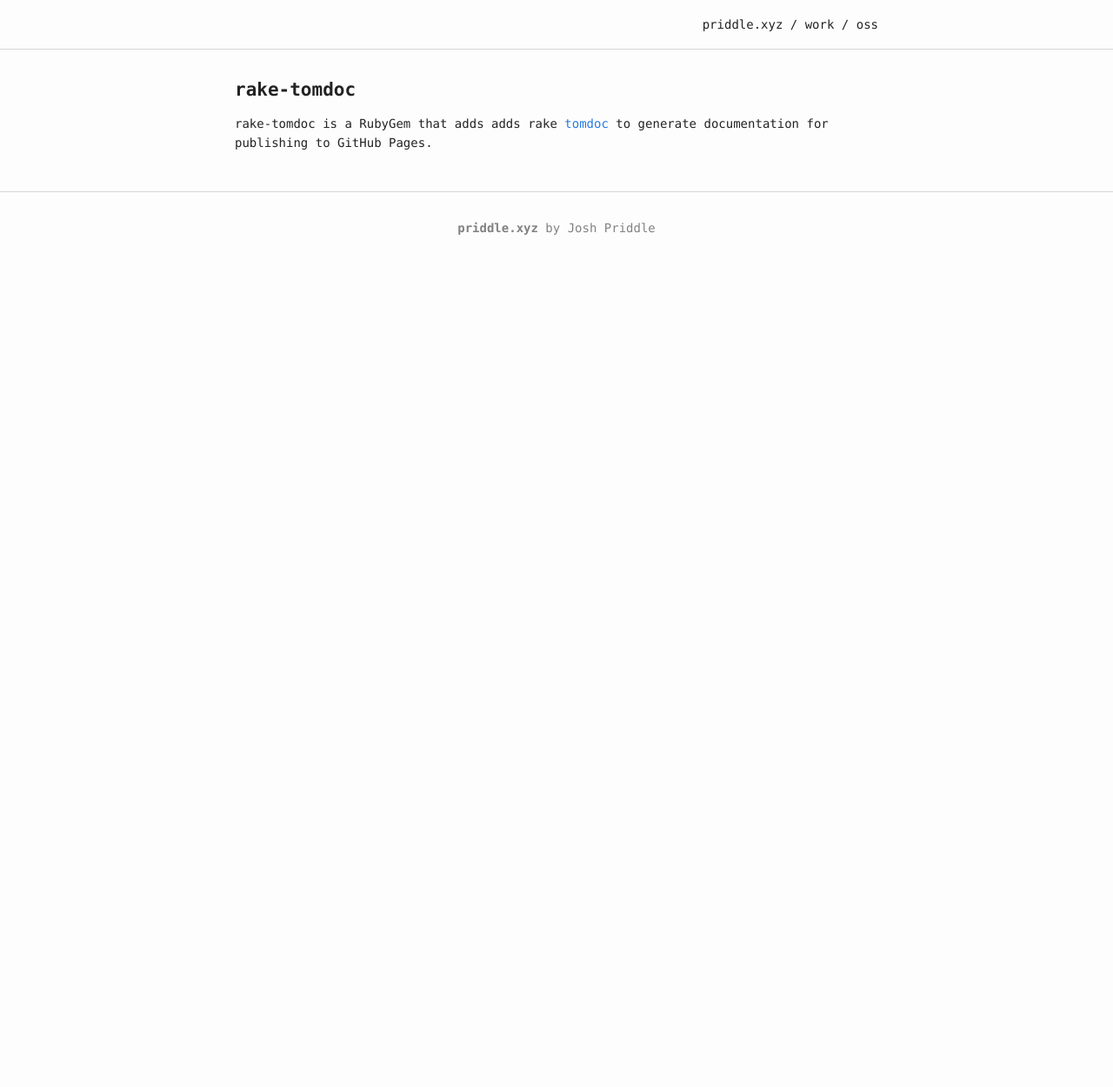
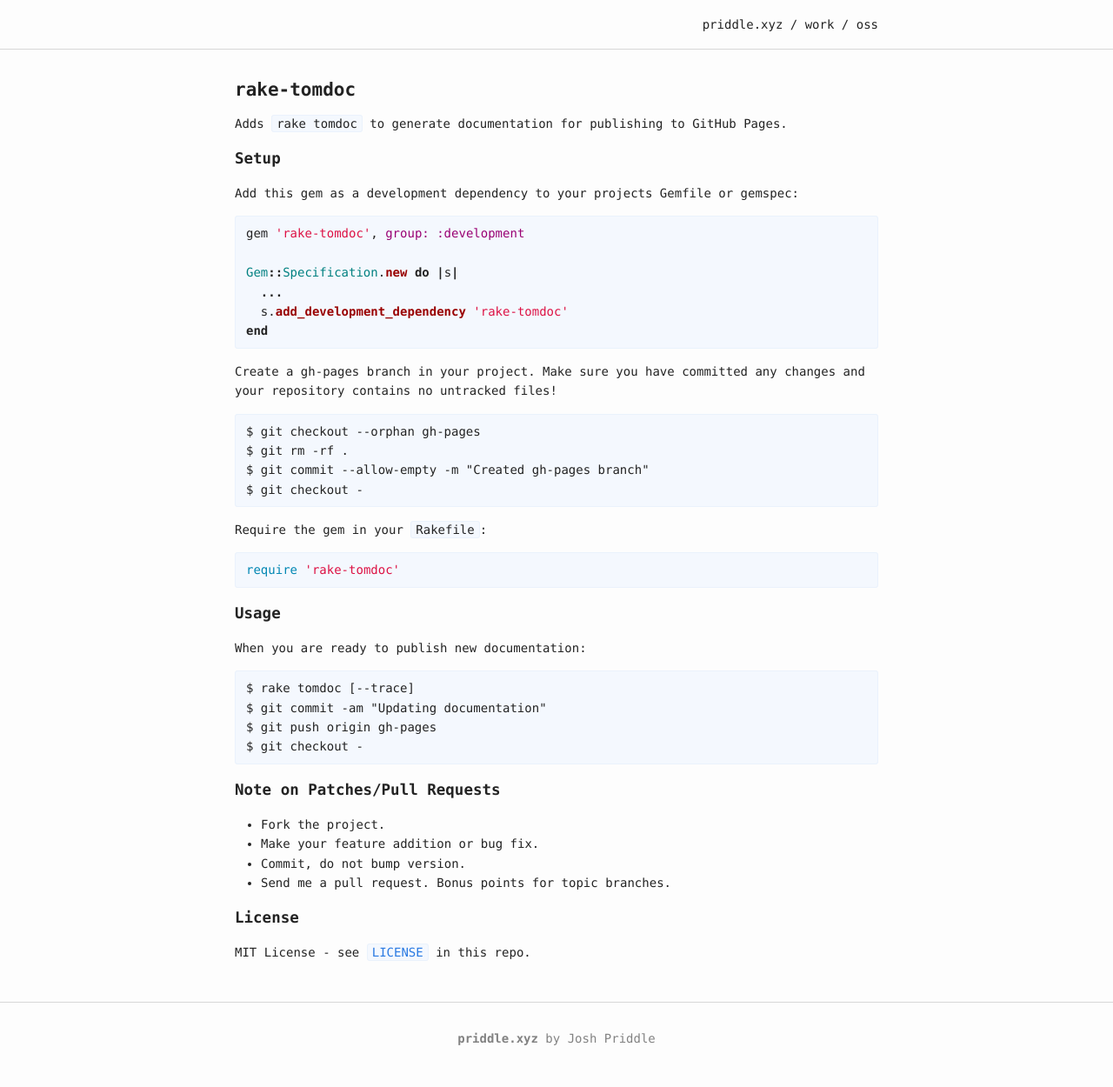
Before and after one commit to itspriddle/priddle.xyz, a Jekyll site: the page built from _projects/oss/rake-tomdoc.md, in a window 1280 px wide. Shown: the whole page at 87% size. Built offline with Jekyll 4.4.1, drawn with Linux system fonts in a browser that asks for light colours; before the commit the page ends 900 px from its top, so only the background shows below that.

Commit message:
Update project

````diff
--- a/_projects/oss/rake-tomdoc.md
+++ b/_projects/oss/rake-tomdoc.md
@@ -11,9 +11,60 @@ tags:
   - RubyGems
   - Tomdoc
 project_type: oss
+excerpt: |
+  rake-tomdoc is a RubyGem that adds adds rake [tomdoc](http://tomdoc.org/) to
+  generate documentation for publishing to GitHub Pages.
 ---
 
-rake-tomdoc is a RubyGem that adds adds rake [tomdoc][] to generate
-documentation for publishing to GitHub Pages.
+Adds `rake tomdoc` to generate documentation for publishing to GitHub Pages.
 
-[tomdoc]: http://tomdoc.org/
+## Setup
+
+Add this gem as a development dependency to your projects Gemfile or gemspec:
+
+```ruby
+gem 'rake-tomdoc', group: :development
+
+Gem::Specification.new do |s|
+  ...
+  s.add_development_dependency 'rake-tomdoc'
+end
+```
+
+Create a gh-pages branch in your project. Make sure you have committed any
+changes and your repository contains no untracked files!
+
+```
+$ git checkout --orphan gh-pages
+$ git rm -rf .
+$ git commit --allow-empty -m "Created gh-pages branch"
+$ git checkout -
+```
+
+Require the gem in your `Rakefile`:
+
+```ruby
+require 'rake-tomdoc'
+```
+
+## Usage
+
+When you are ready to publish new documentation:
+
+```
+$ rake tomdoc [--trace]
+$ git commit -am "Updating documentation"
+$ git push origin gh-pages
+$ git checkout -
+```
+
+## Note on Patches/Pull Requests
+
+* Fork the project.
+* Make your feature addition or bug fix.
+* Commit, do not bump version.
+* Send me a pull request. Bonus points for topic branches.
+
+## License
+
+MIT License - see [`LICENSE`](https://github.com/itspriddle/rake-tomdoc/blob/master/LICENSE) in this repo.
````
